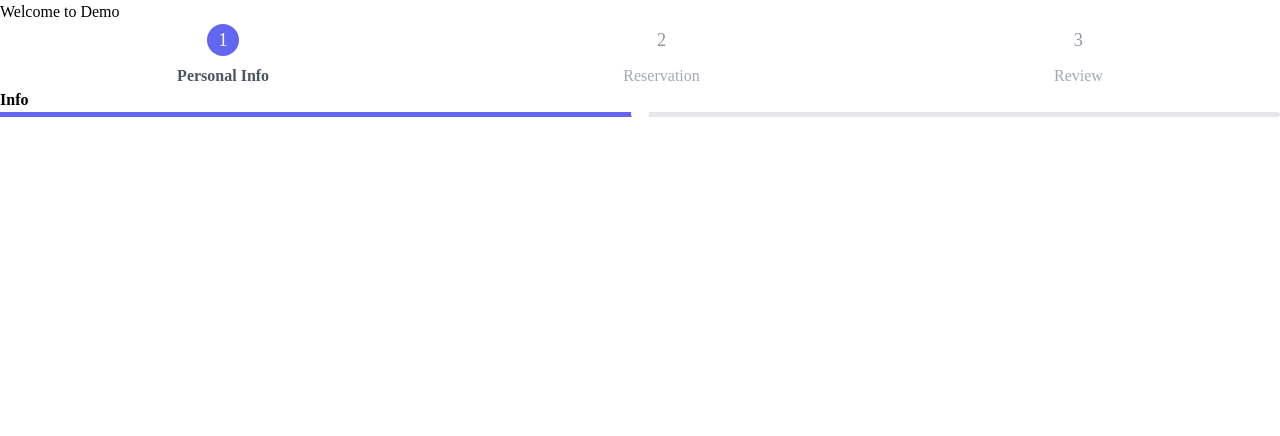
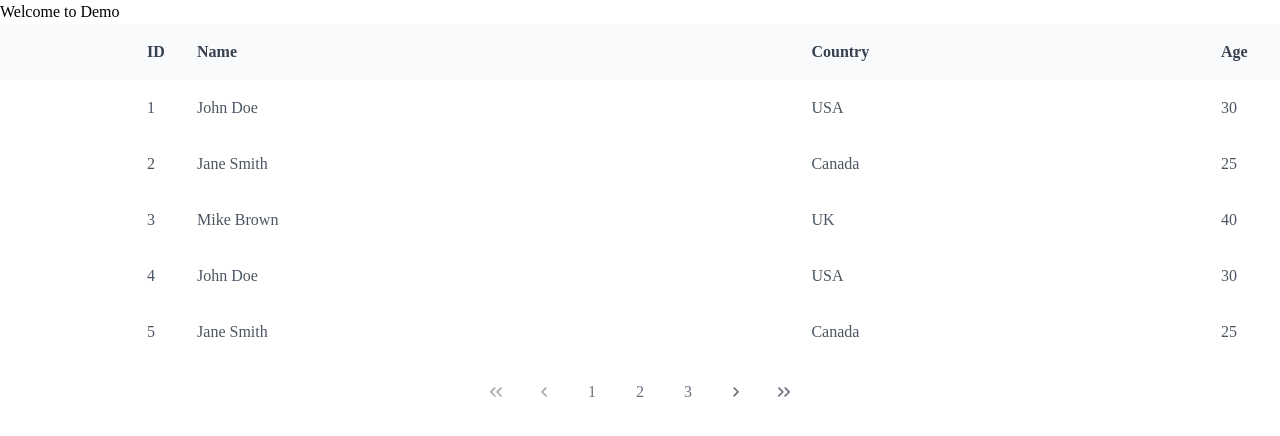
Before and after one commit to Caleb-Kolawole/demo, a React (Create React App) app: page /prime in a window 1280 px wide. Shown: the top 436 px of the page. Built offline with nearby package versions, Linux system fonts and the light colour scheme.

Commit message:
howfar, the code is in the FetchData component, ggs

```diff
--- a/src/App.js
+++ b/src/App.js
@@ -5,6 +5,7 @@ import Paginate from './Paginate';
 import Excel from './Excel';
 import Login from './Login';
 import Prime from './prime';
+import FetchData from './FetchData';
 
 function App() {
 
@@ -20,6 +21,7 @@ function App() {
           <Route path="/paginate" element={<Paginate />} />
           <Route path="/login" element={<Login />} />
           <Route path="/prime" element={<Prime />} />
+          <Route path="/test" element={<FetchData />} />
         </Routes>
       </BrowserRouter>
     </div>
--- /dev/null
+++ b/src/FetchData.js
@@ -0,0 +1,27 @@
+import React from 'react'
+import {db} from "./firebase";
+import { doc, getDoc } from 'firebase/firestore';
+export default function FetchData() {
+    async function fetchDocumentData() {
+        try {
+        const docRef = doc(db, "loans-testing", "1");
+        const docSnap = await getDoc(docRef);
+
+        if (docSnap.exists()) {
+            alert("done!!")
+            console.log(docSnap.data());
+        } else {
+            alert("No such document!");
+            return null;
+        }
+        } catch (error) {
+        console.error("Error fetching document: ", error);
+        throw error;
+        }
+    };
+
+    fetchDocumentData();
+  return (
+    <div>Hii... from Caleb 👋👋😁</div>
+  )
+}
--- a/src/Home.js
+++ b/src/Home.js
@@ -9,6 +9,7 @@ export default function Home() {
       <Link to={"/paginate"}>PAginate</Link>
       <Link to={"/login"}>Login</Link>
       <Link to={"/prime"}>Prime</Link>
+      <Link to={"/test"}>Test</Link>
     </div>
   )
 }
--- a/src/firebase.js
+++ b/src/firebase.js
@@ -1,22 +1,45 @@
-// Import the functions you need from the SDKs you need
+// // Import the functions you need from the SDKs you need
 import { initializeApp } from "firebase/app";
 import { getFirestore } from "firebase/firestore";
 import { getAnalytics } from "firebase/analytics";
 import { getStorage } from "firebase/storage";
 import { getAuth } from "firebase/auth";
+// // TODO: Add SDKs for Firebase products that you want to use
+// // https://firebase.google.com/docs/web/setup#available-libraries
+
+// // Your web app's Firebase configuration
+// // For Firebase JS SDK v7.20.0 and later, measurementId is optional
+// const firebaseConfig = {
+//   apiKey: "AIzaSyD5qJn5vPMSGStjnyhgqTD7atNdlAJOi2c",
+//   authDomain: "kayglo-citadel.firebaseapp.com",
+//   projectId: "kayglo-citadel",
+//   storageBucket: "kayglo-citadel.appspot.com",
+//   messagingSenderId: "414463716473",
+//   appId: "1:414463716473:web:b0c0207fa48a88315fb8a8",
+//   measurementId: "G-Y96Q1MMMPM"
+// };
+
+// // Initialize Firebase
+// export const app = initializeApp(firebaseConfig);
+// export const db = getFirestore(app);
+// export const auth = getAuth(app);
+// export const storage = getStorage(app);
+// const analytics = getAnalytics(app);
+
+//****************************************** */
 // TODO: Add SDKs for Firebase products that you want to use
 // https://firebase.google.com/docs/web/setup#available-libraries
 
 // Your web app's Firebase configuration
 // For Firebase JS SDK v7.20.0 and later, measurementId is optional
 const firebaseConfig = {
-  apiKey: "AIzaSyD5qJn5vPMSGStjnyhgqTD7atNdlAJOi2c",
-  authDomain: "kayglo-citadel.firebaseapp.com",
-  projectId: "kayglo-citadel",
-  storageBucket: "kayglo-citadel.appspot.com",
-  messagingSenderId: "414463716473",
-  appId: "1:414463716473:web:b0c0207fa48a88315fb8a8",
-  measurementId: "G-Y96Q1MMMPM"
+  apiKey: "AIzaSyA3NBYHmZmZ4i20ZKuR_4GNlTgOTvaHXgc",
+  authDomain: "agapi-credit.firebaseapp.com",
+  projectId: "agapi-credit",
+  storageBucket: "agapi-credit.appspot.com",
+  messagingSenderId: "38818193061",
+  appId: "1:38818193061:web:9df6ba1bc4ba0c2a07b74c",
+  measurementId: "G-XZWVC6NVT6"
 };
 
 // Initialize Firebase
--- a/src/prime.js
+++ b/src/prime.js
@@ -4,9 +4,9 @@ import { Dialog } from 'primereact/dialog';
 import { Steps } from 'primereact/steps';
 import { Checkbox } from 'primereact/checkbox';
 import { Slider } from 'primereact/slider';
-// import 'primereact/resources/themes/saga-blue/theme.css'; // Example theme
-// import 'primereact/resources/primereact.min.css'; // Core CSS
-// // import 'primeicons/primeicons.css'; // Icons
+import { DataTable } from 'primereact/datatable';
+import { Column } from 'primereact/column';
+import { Button } from 'primereact/button';
 
 export default function Prime() {
     const [visible, setVisible] = useState(false);
@@ -23,14 +23,48 @@ export default function Prime() {
             label: 'Review'
         }
     ];
+
+    const [data, setData] = useState([
+        { id: 1, name: 'John Doe', country: 'USA', age: 30 },
+        { id: 2, name: 'Jane Smith', country: 'Canada', age: 25 },
+        { id: 3, name: 'Mike Brown', country: 'UK', age: 40 },
+        { id: 4, name: 'John Doe', country: 'USA', age: 30 },
+        { id: 5, name: 'Jane Smith', country: 'Canada', age: 25 },
+        { id: 6, name: 'Mike Brown', country: 'UK', age: 40 },
+        { id: 7, name: 'John Doe', country: 'USA', age: 30 },
+        { id: 8, name: 'Jane Smith', country: 'Canada', age: 25 },
+        { id: 9, name: 'Mike Brown', country: 'UK', age: 40 },
+        { id: 10, name: 'John Doe', country: 'USA', age: 30 },
+        { id: 11, name: 'Jane Smith', country: 'Canada', age: 25 },
+        { id: 12, name: 'Mike Brown', country: 'UK', age: 40 },
+      ]);
+
+      const handleAddRow = () => {
+        // Implement logic to add a new row to the data array
+        // (e.g., prompt user for new data and update setData)
+        alert('Add new row functionality not yet implemented!');
+      };
   return (
     <div>
         <div className="card">
-            <Steps model={items} />
+            {/* <Steps model={items} />
             <Btn label="Info" severity="info" />
             <Slider value={value} onChange={(e) => setValue(e.value)} className="w-14rem" />
             <Checkbox/>
-            <Checkbox onChange={e => setChecked(e.checked)} checked={checked}></Checkbox>
+            <Checkbox onChange={e => setChecked(e.checked)} checked={checked}></Checkbox> */}
+
+        <div className="card">
+            <DataTable value={data} paginator rows={5} dataKey="id">
+                <template slot="header"> {/* Use the header slot for custom header */}
+                <h1>My Simple Data Table</h1>
+                <Button label="Add Row" className="p-button-secondary" onClick={handleAddRow} />
+                </template>
+                <Column field="id" header="ID" style={{ width: '50px' }} />
+                <Column field="name" header="Name" style={{ minWidth: '150px' }} />
+                <Column field="country" header="Country" style={{ minWidth: '100px' }} />
+                <Column field="age" header="Age" style={{ width: '75px' }} />
+            </DataTable>
+        </div>
         </div>
     </div>
   )
```
